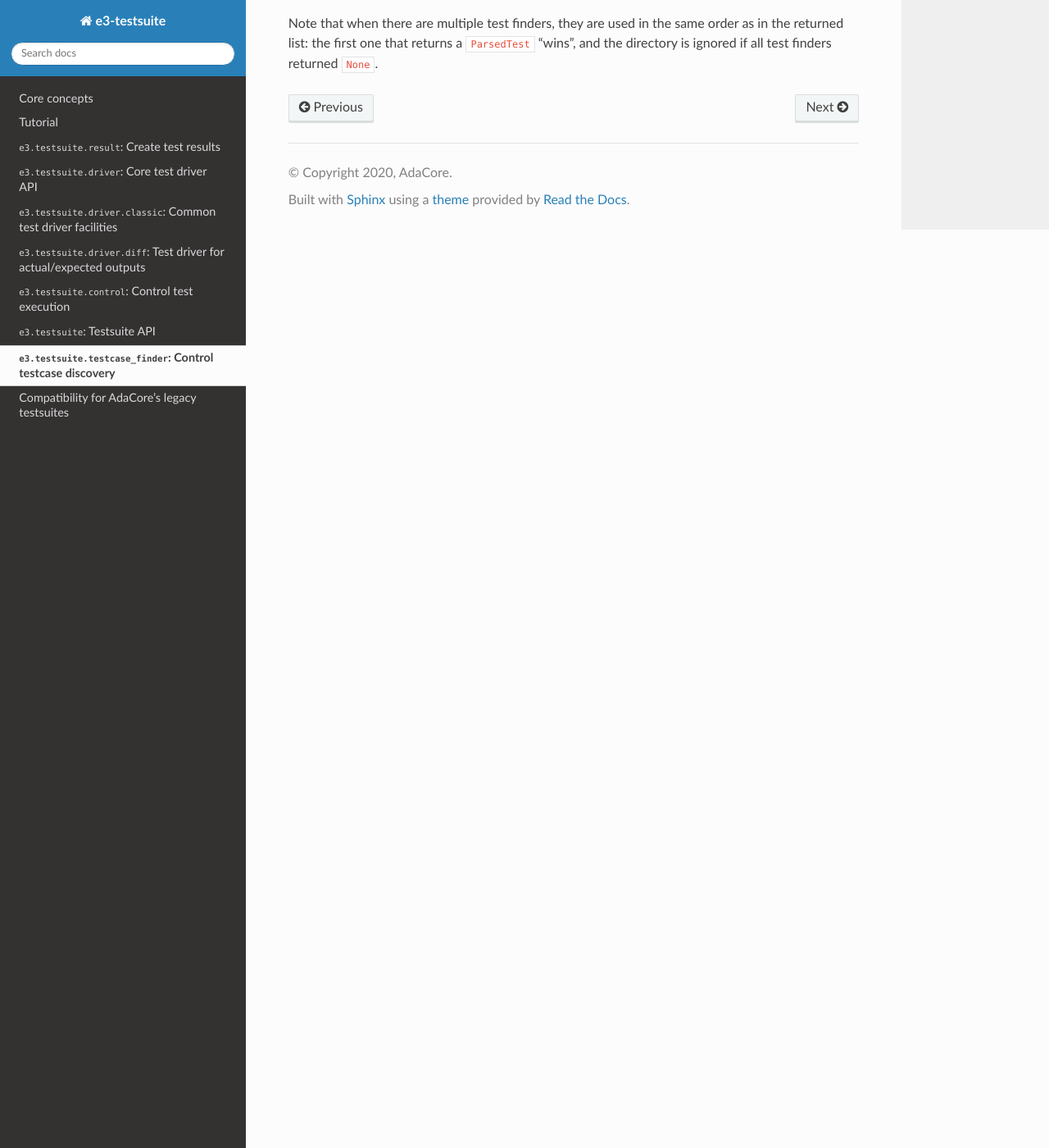
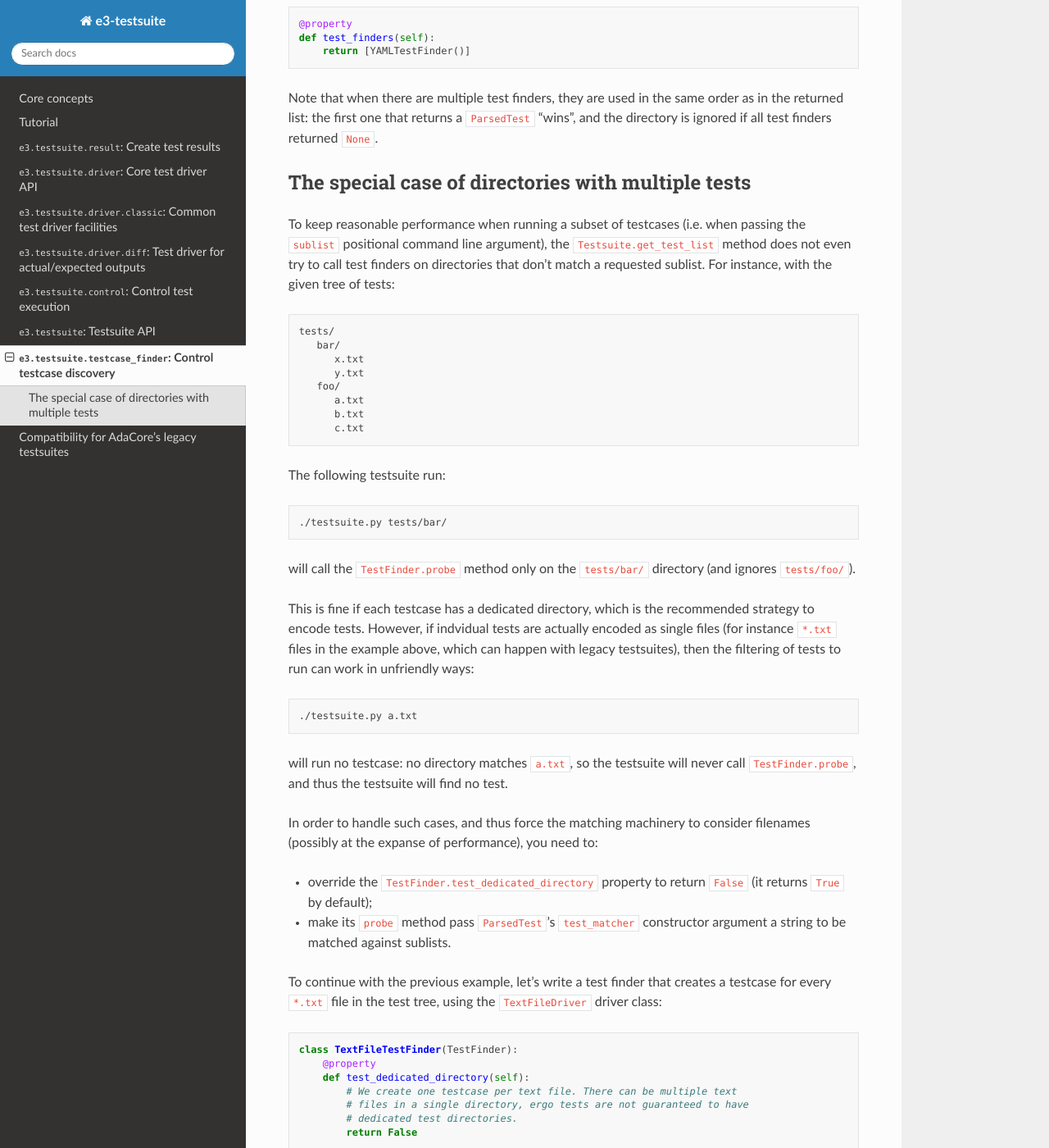
Before and after one commit to AdaCore/e3-testsuite, a Sphinx documentation site: the page built from doc/api_testcase_finder.rst, in a window 1280 px wide and 1400 px high, scrolled down 1834 px. Shown: the whole window at 82% size. Built offline with Sphinx 7.4.7 and the Read the Docs theme 2.0.0, drawn with Linux system fonts in a browser that asks for light colours; some of the changed text lies outside the part shown.

Commit message:
Fix test filtering when they don't have dedicated directories
TN: U406-007

```diff
--- a/doc/api_testcase_finder.rst
+++ b/doc/api_testcase_finder.rst
@@ -28,6 +28,10 @@ required to create a testcase, it contains the following attributes:
 
 ``test_dir``
    Name of the directory that contains the testcase.
+
+``test_matcher``
+   Optional "matching name", for filtering purposes, i.e. to run the testsuite
+   on a subset of tests. See :ref:`below <api_testcase_dedicated_directory>`.
 
 The next piece of code, responsible to create ``ParsedTest`` instances, is the
 ``e3.testsuite.testcase_finder.TestFinder`` interface. This API is very simple:
@@ -85,3 +89,99 @@ candidate directories. The default implementation is eloquent:
 Note that when there are multiple test finders, they are used in the same order
 as in the returned list: the first one that returns a ``ParsedTest`` "wins",
 and the directory is ignored if all test finders returned ``None``.
+
+
+.. _api_testcase_dedicated_directory:
+
+The special case of directories with multiple tests
+---------------------------------------------------
+
+To keep reasonable performance when running a subset of testcases (i.e. when
+passing the ``sublist`` positional command line argument), the
+``Testsuite.get_test_list`` method does not even try to call test finders on
+directories that don't match a requested sublist. For instance, with the given
+tree of tests:
+
+.. code-block:: text
+
+   tests/
+      bar/
+         x.txt
+         y.txt
+      foo/
+         a.txt
+         b.txt
+         c.txt
+
+The following testsuite run:
+
+.. code-block:: sh
+
+   ./testsuite.py tests/bar/
+
+will call the ``TestFinder.probe`` method only on the ``tests/bar/`` directory
+(and ignores ``tests/foo/``).
+
+This is fine if each testcase has a dedicated directory, which is the
+recommended strategy to encode tests. However, if indvidual tests are actually
+encoded as single files (for instance ``*.txt`` files in the example above,
+which can happen with legacy testsuites), then the filtering of tests to run
+can work in unfriendly ways:
+
+.. code-block:: sh
+
+   ./testsuite.py a.txt
+
+will run no testcase: no directory matches ``a.txt``, so the testsuite will
+never call ``TestFinder.probe``, and thus the testsuite will find no test.
+
+In order to handle such cases, and thus force the matching machinery to
+consider filenames (possibly at the expanse of performance), you need to:
+
+* override the ``TestFinder.test_dedicated_directory`` property to return
+  ``False`` (it returns ``True`` by default);
+
+* make its ``probe`` method pass ``ParsedTest``'s ``test_matcher`` constructor
+  argument a string to be matched against sublists.
+
+To continue with the previous example, let's write a test finder that creates a
+testcase for every ``*.txt`` file in the test tree, using the
+``TextFileDriver`` driver class:
+
+.. code-block:: python
+
+   class TextFileTestFinder(TestFinder):
+       @property
+       def test_dedicated_directory(self):
+           # We create one testcase per text file. There can be multiple text
+           # files in a single directory, ergo tests are not guaranteed to have
+           # dedicated test directories.
+           return False
+
+       def probe(self, testsuite, dirpath, dirnames, filenames):
+           # Create one test per "*.txt" file
+           return [
+               ParsedTest(
+                   # Strip the ".txt" extension for the test name
+                   test_name=testsuite.test_name(
+                       os.path.join(dirpath, f[:-4])
+                   ),
+                   driver_cls=TextFileDriver,
+                   test_env={},
+                   test_dir=dirpath,
+                   # Preserve the ".txt" extension so that it matches "a.txt"
+                   test_matcher=os.path.join(dirpath, f),
+               )
+               for f in filenames:
+               if not f.endswith(".txt")
+           ]
+
+Thanks to this test finder:
+
+.. code-block:: sh
+
+   # Run tests/bar/x.txt and tests/bar/y.txt
+   ./testsuite tests/bar
+
+   # Only run tests/bar/x.txt
+   ./testsuite x.txt
```
Also changed, not shown: NEWS.md (+1 -0 lines), 3 other files.
